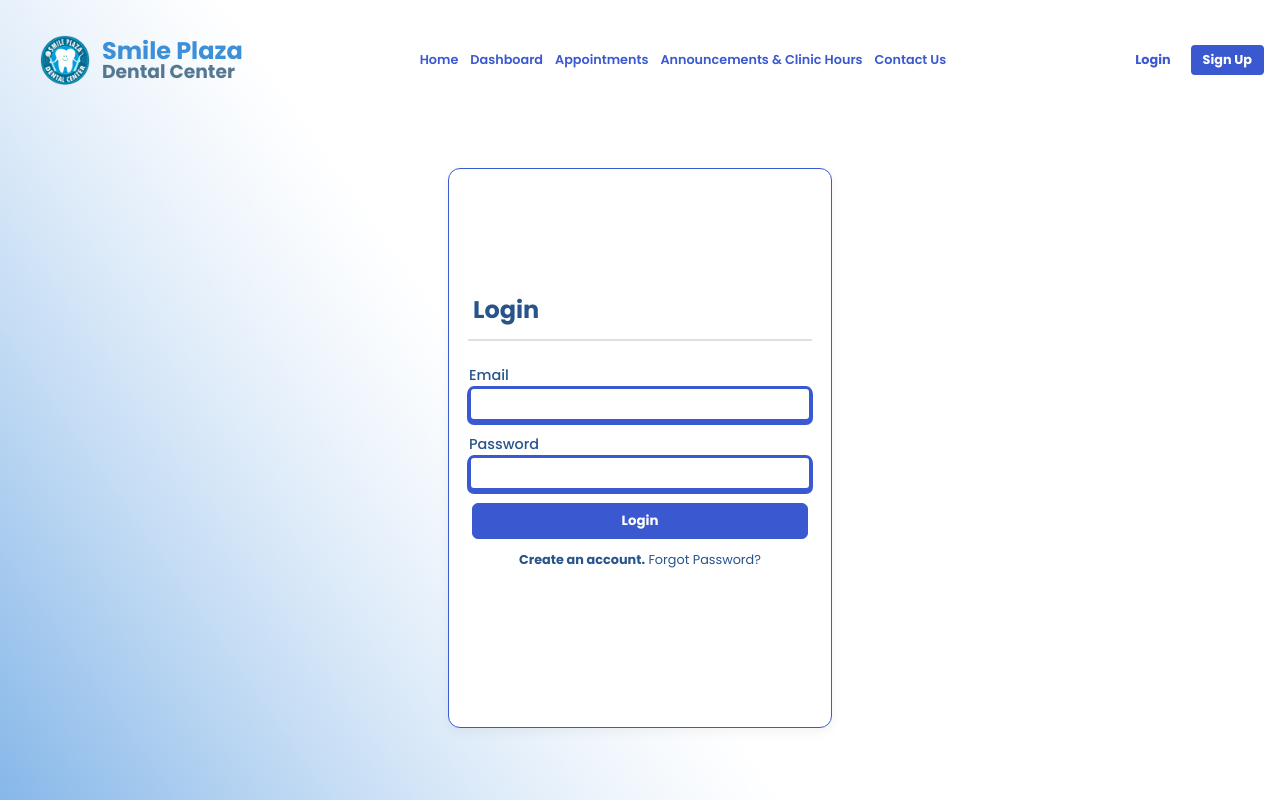
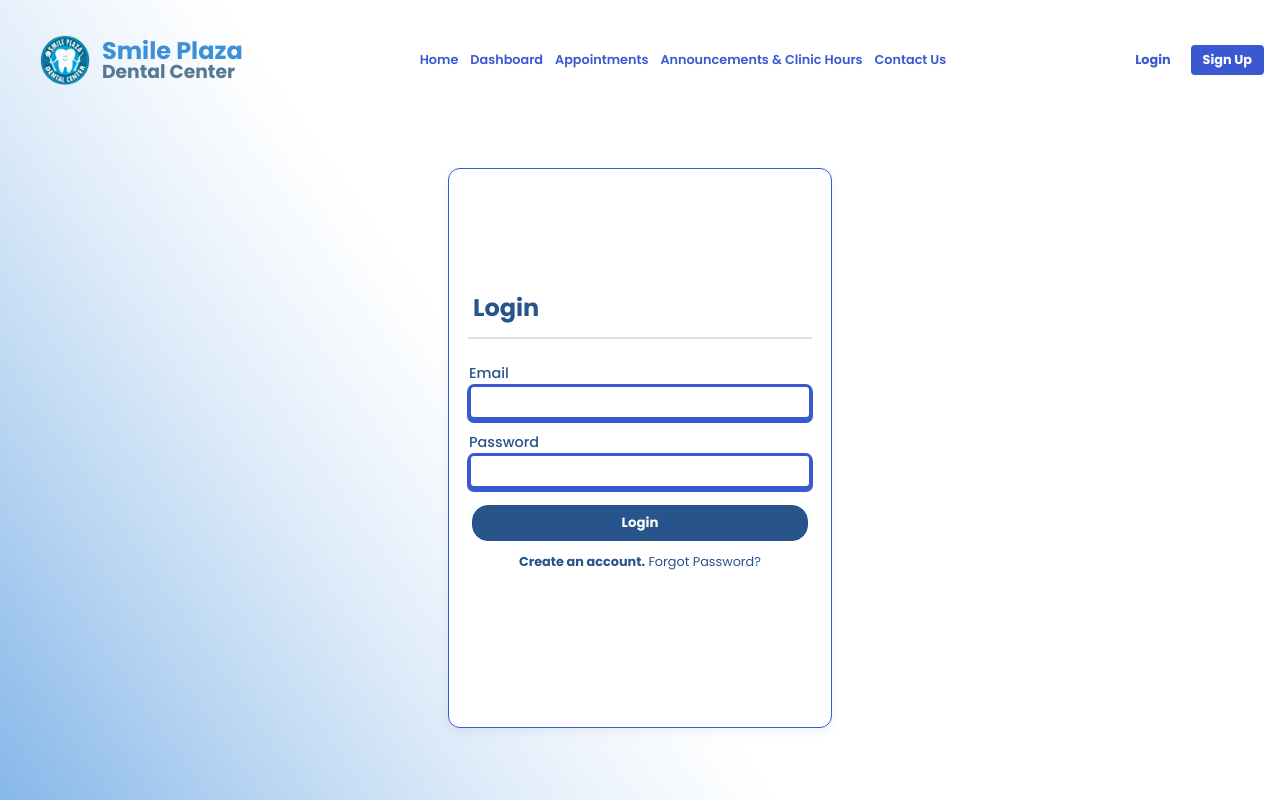
Before and after one commit to Exuille/Smile-Plaza, a React (Vite) app in the folder frontend/: page /login in a window 1280 px wide. Built offline with nearby package versions, Linux system fonts and the light colour scheme; the HTML template or start-up script is replaced by a standard one.

Commit message:
Update button style

```diff
--- a/frontend/src/static/auth.css
+++ b/frontend/src/static/auth.css
@@ -69,8 +69,14 @@ hr {
 .auth-btn {
     color: white;
     font-weight: bold;
+    margin-top: 16px;
     width: 88%;
-    border-radius: 6px;
+    border-radius: 16px;
+    border: 1px solid #27548A;
+    background-color: #27548A;
+}
+
+.auth-btn:hover {
     border: 1px solid #3A59D1;
     background-color: #3A59D1;
 }
@@ -83,7 +89,7 @@ hr {
     align-self: flex-start;
 }
 
-.auth-label, .auth-btn, .signup-recovery-a {
+.auth-label, .signup-recovery-a {
     margin-top: 12px;
 }
 
```
